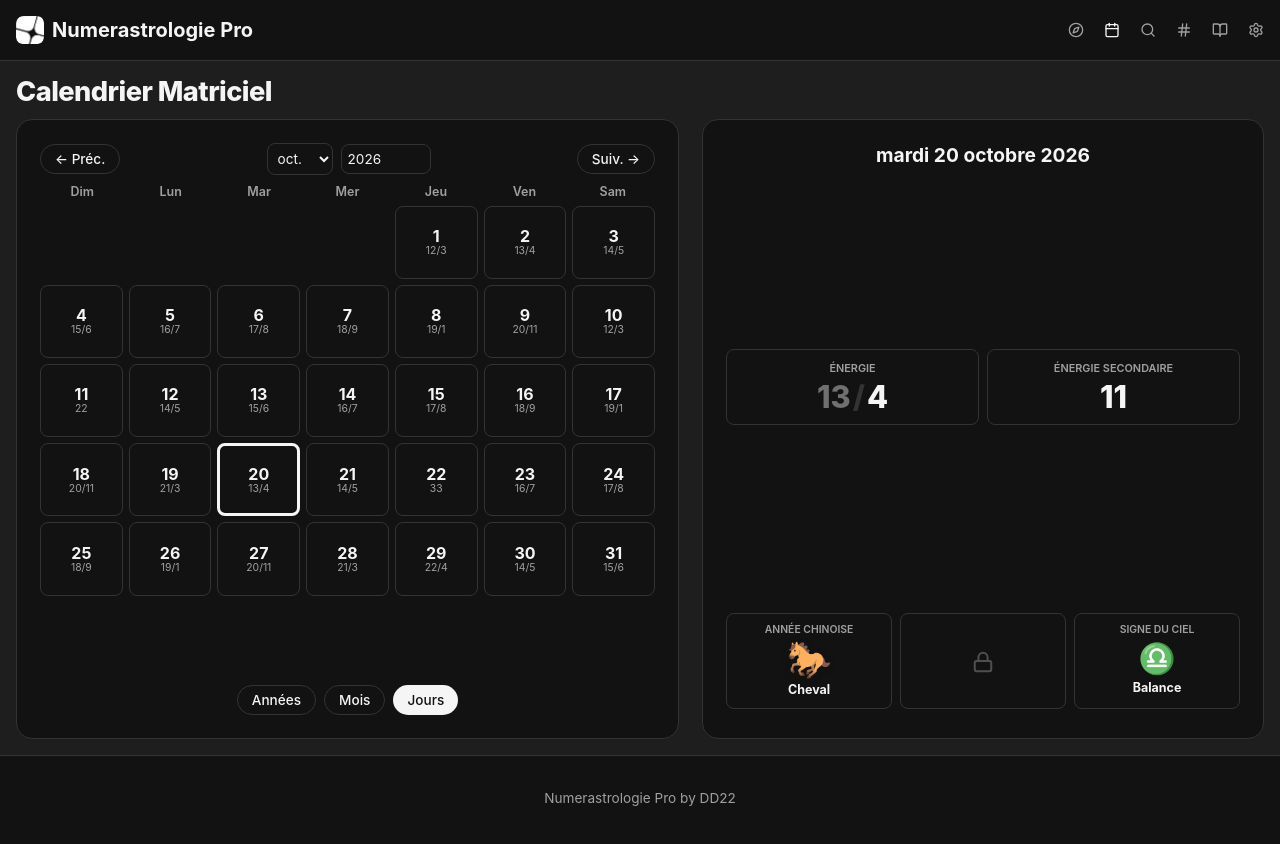
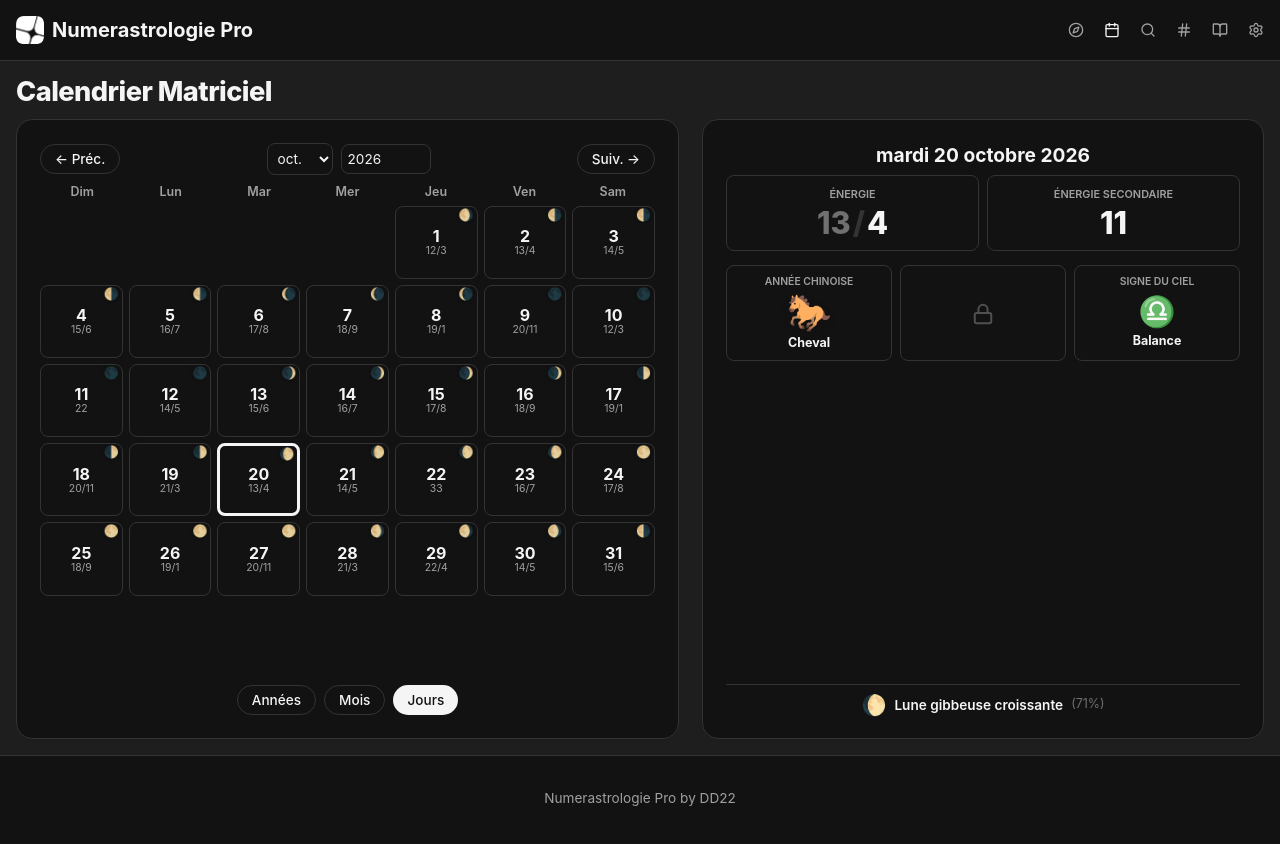
Before and after one commit to dawdesign/Numerastrologie-Pro, a React (Vite) app: page /calendar in a window 1280 px wide. Shown: the top 844 px of the page. Built offline with nearby package versions, Linux system fonts and the light colour scheme.

Commit message:
feat: add calendar page, moon phase engine, and settings context

```diff
--- a/src/context/SettingsContext.tsx
+++ b/src/context/SettingsContext.tsx
@@ -126,8 +126,8 @@ const translations: Record<Language, Record<string, string>> = {
     'Lucky Year!': 'Lucky Year!',
     'It was a Lucky Year!': 'It was a Lucky Year!',
     'It was a Lucky Date!': 'It was a Lucky Date!',
-    "set to today's date": "set to today's date",
     'years old': '{age} years old',
+    'Moon Phase': 'Moon Phase',
 
     // Miscellaneous UI
     'Export Profile to Calendar': 'Export Profile to Calendar',
@@ -303,6 +303,7 @@ const translations: Record<Language, Record<string, string>> = {
     'It was a Lucky Date!': 'C\'était une date porte-bonheur !',
     "set to today's date": "Définir à la date d'aujourd'hui",
     'years old': '{age} ans',
+    'Moon Phase': 'Phase lunaire',
 
     // Miscellaneous UI
     'Export Profile to Calendar': 'Exporter vers le calendrier',
--- /dev/null
+++ b/src/engine/moonPhase.ts
@@ -0,0 +1,63 @@
+export interface MoonPhaseInfo {
+    index: number;         // 0 to 7
+    nameEn: string;        // English name
+    nameFr: string;        // French name
+    emoji: string;         // Emoji symbol
+    ageDays: number;       // Approx age in days (0 - 29.53)
+    fraction: number;      // 0.0 (New Moon) to 1.0 (Full Moon) illumination approx
+}
+
+export const MOON_PHASES: { index: number; nameEn: string; nameFr: string; emoji: string }[] = [
+    { index: 0, nameEn: 'New Moon', nameFr: 'Nouvelle lune', emoji: '🌑' },
+    { index: 1, nameEn: 'Waxing Crescent', nameFr: 'Premier croissant', emoji: '🌒' },
+    { index: 2, nameEn: 'First Quarter', nameFr: 'Premier quartier', emoji: '🌓' },
+    { index: 3, nameEn: 'Waxing Gibbous', nameFr: 'Lune gibbeuse croissante', emoji: '🌔' },
+    { index: 4, nameEn: 'Full Moon', nameFr: 'Pleine lune', emoji: '🌕' },
+    { index: 5, nameEn: 'Waning Gibbous', nameFr: 'Lune gibbeuse décroissante', emoji: '🌖' },
+    { index: 6, nameEn: 'Last Quarter', nameFr: 'Dernier quartier', emoji: '🌗' },
+    { index: 7, nameEn: 'Waning Crescent', nameFr: 'Dernier croissant', emoji: '🌘' },
+];
+
+/**
+ * Calculates the astronomical Moon Phase for a given calendar date (year, month 1-12, day 1-31).
+ * Uses Conway / Meeus Julian Day lunar age calculation.
+ * Synodic month: 29.53058770576 days.
+ */
+export function getMoonPhase(year: number, month: number, day: number): MoonPhaseInfo {
+    // Convert to Julian Day Number (at 12:00 UTC)
+    let y = year;
+    let m = month;
+    if (m <= 2) {
+        y -= 1;
+        m += 12;
+    }
+    const a = Math.floor(y / 100);
+    const b = 2 - a + Math.floor(a / 4);
+    const jd = Math.floor(365.25 * (y + 4716)) + Math.floor(30.6001 * (m + 1)) + day + b - 1524.5;
+
+    // Known reference new moon: JD 2451549.5 (Jan 6, 2000, 18:14 UTC)
+    const synodicMonth = 29.53058867;
+    const daysSinceNew = jd - 2451549.5;
+    const newMoons = daysSinceNew / synodicMonth;
+    const phaseFraction = newMoons - Math.floor(newMoons); // [0, 1)
+
+    // Age in days: 0 to 29.53
+    const ageDays = phaseFraction * synodicMonth;
+
+    // 8 phase bins (each centered around key points: 0=New, 0.25=First Q, 0.5=Full, 0.75=Last Q)
+    // Adding 1/16 shifts bin edges so New Moon is [-1/16, 1/16)
+    const phaseIndex = Math.floor((phaseFraction + 1 / 16) * 8) % 8;
+
+    const meta = MOON_PHASES[phaseIndex];
+    // Approximate illumination fraction (0 = new, 1 = full)
+    const illumination = 0.5 * (1 - Math.cos(2 * Math.PI * phaseFraction));
+
+    return {
+        index: phaseIndex,
+        nameEn: meta.nameEn,
+        nameFr: meta.nameFr,
+        emoji: meta.emoji,
+        ageDays: Math.round(ageDays * 10) / 10,
+        fraction: Math.round(illumination * 100) / 100
+    };
+}
--- a/src/pages/Calendar.tsx
+++ b/src/pages/Calendar.tsx
@@ -6,6 +6,7 @@ import { getEarthSign, getWesternSign, getEarthMonthSign, checkEarthSignCompatib
 import { checkCompatibility, getNumberCompat } from '../engine/compatibilityEngine';
 import { EarthSignEmoji } from '../components/ZodiacEmoji';
 import { useSettings } from '../context/SettingsContext';
+import { getMoonPhase } from '../engine/moonPhase';
 
 const getCycleColor = (cycle: number | string, profileLp?: number | string) => {
     const cycleNum = typeof cycle === 'string' ? parseInt(cycle.split('/')[0], 10) : cycle;
@@ -111,7 +112,8 @@ export default function Calendar() {
         const earthSign = getEarthSign(currentYear, currentMonth, selectedDay);
         const earthMonthSign = getEarthMonthSign(currentMonth, selectedDay);
         const skySign = getWesternSign(currentMonth, selectedDay);
-        return { lifepath, unreduced, dayReduced, earthSign, earthMonthSign, skySign };
+        const moonPhase = getMoonPhase(currentYear, currentMonth, selectedDay);
+        return { lifepath, unreduced, dayReduced, earthSign, earthMonthSign, skySign, moonPhase };
     }, [selectedDay, currentMonth, currentYear]);
 
     // Compute exported profile data
@@ -353,11 +355,14 @@ export default function Calendar() {
                                         cellBorder = '3px solid var(--text-main)';
                                     }
 
+                                    const dayMoon = getMoonPhase(currentYear, currentMonth, day);
+
                                     return (
                                         <div
                                             key={day}
                                             onClick={() => setSelectedDay(day)}
                                             className="matrix-day-cell"
+                                            title={`${language === 'fr' ? dayMoon.nameFr : dayMoon.nameEn} (${Math.round(dayMoon.fraction * 100)}%)`}
                                             style={{
                                                 cursor: 'pointer',
                                                 borderRadius: 'var(--radius-md)',
@@ -369,6 +374,22 @@ export default function Calendar() {
                                                 overflow: 'hidden'
                                             }}
                                         >
+                                            {/* Moon Phase Emoji */}
+                                            <span
+                                                style={{
+                                                    position: 'absolute',
+                                                    top: '2px',
+                                                    right: '3px',
+                                                    fontSize: 'clamp(0.55rem, 0.95vw, 0.75rem)',
+                                                    lineHeight: 1,
+                                                    opacity: 0.9,
+                                                    pointerEvents: 'none',
+                                                    filter: 'drop-shadow(0 0 2px rgba(0,0,0,0.4))'
+                                                }}
+                                            >
+                                                {dayMoon.emoji}
+                                            </span>
+
                                             <div style={{ fontSize: 'clamp(0.8rem, 1.5vw, 1rem)', fontWeight: 700, lineHeight: 1, zIndex: 1 }}>{day}</div>
 
                                             <div style={{
@@ -684,7 +705,7 @@ export default function Calendar() {
                                     </div>
                                 </div>
 
-                                {exportedProfile ? (() => {
+                                 {exportedProfile ? (() => {
                                     const pCycles = calculatePersonalCycles(exportedProfile.month, exportedProfile.day, currentMonth, selectedDay, currentYear);
                                     const age = calculateAge({ year: exportedProfile.year, month: exportedProfile.month, day: exportedProfile.day }, new Date(currentYear, currentMonth - 1, selectedDay || 1));
                                     return (
@@ -716,6 +737,27 @@ export default function Calendar() {
                                         </div>
                                     );
                                 })() : null}
+
+                                {/* Moon Phase - Bottom of Date Info Box */}
+                                <div style={{
+                                    display: 'flex',
+                                    justifyContent: 'center',
+                                    alignItems: 'center',
+                                    gap: '8px',
+                                    marginTop: exportedProfile ? '10px' : 'auto',
+                                    paddingTop: '10px',
+                                    borderTop: '1px solid var(--border-color)',
+                                    color: 'var(--text-secondary)',
+                                    fontSize: '0.85rem'
+                                }}>
+                                    <span style={{ fontSize: '1.25rem', lineHeight: 1 }}>{dayReading.moonPhase.emoji}</span>
+                                    <span style={{ fontWeight: 600, color: 'var(--text-main)' }}>
+                                        {language === 'fr' ? dayReading.moonPhase.nameFr : dayReading.moonPhase.nameEn}
+                                    </span>
+                                    <span style={{ fontSize: '0.78rem', opacity: 0.65 }}>
+                                        ({Math.round(dayReading.moonPhase.fraction * 100)}%)
+                                    </span>
+                                </div>
                             </div>
                         );
                     })()}
```
